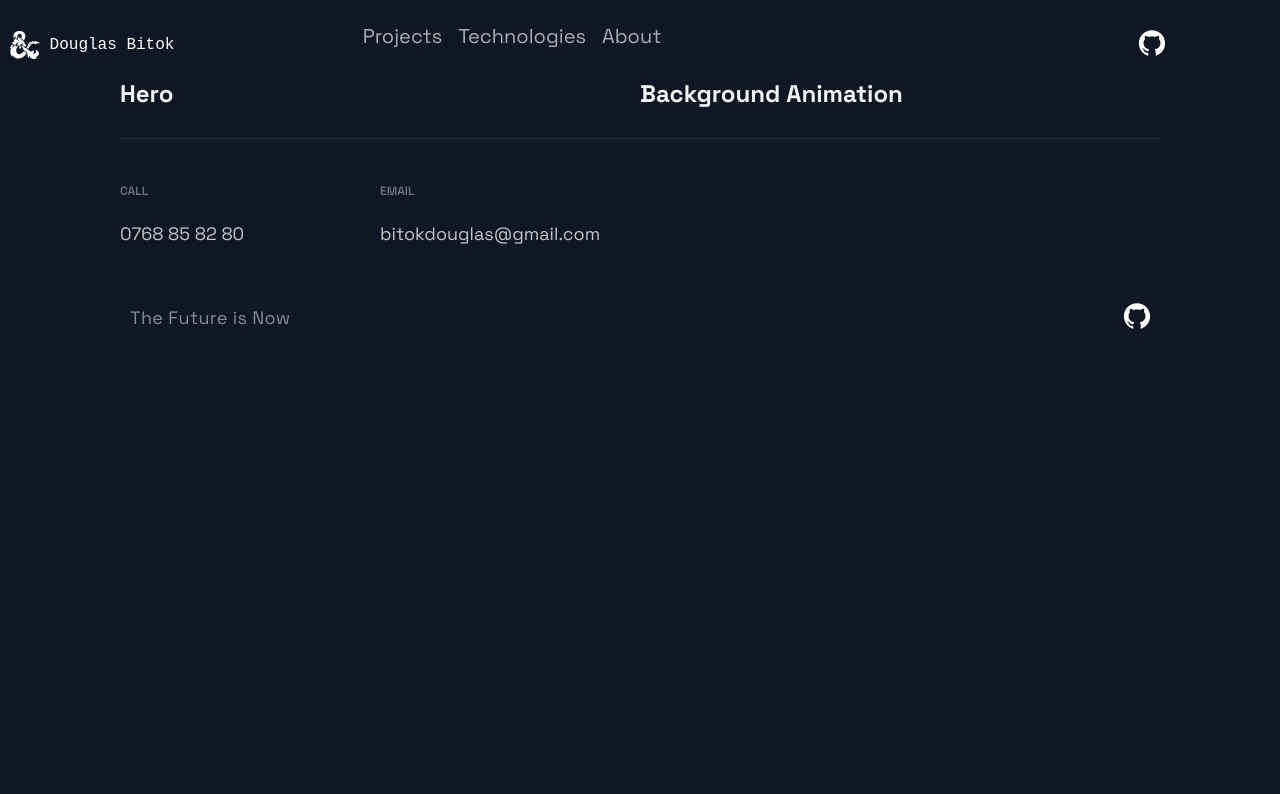
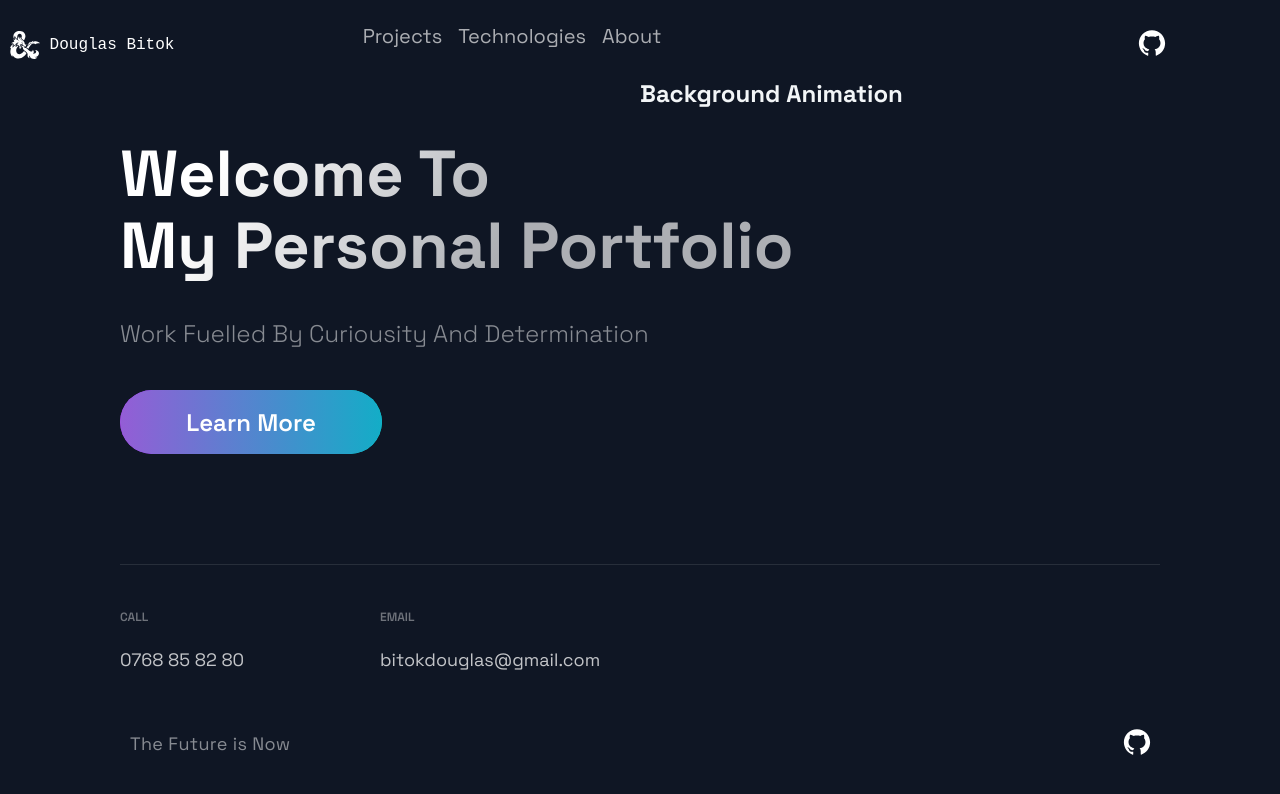
Before and after one commit to d-bitok/d-bitok, a Next.js app: page / in a window 1280 px wide. Shown: the top 794 px of the page. Built offline with nearby package versions, Linux system fonts and the light colour scheme.

Commit message:
Hero Section Complete

```diff
--- /dev/null
+++ b/src/components/Hero/Hero.js
@@ -0,0 +1,23 @@
+import React from "react";
+import { Section, SectionText, SectionTitle } from "../../styles/GlobalComponents";
+import { LeftSection } from "./HeroStyles";
+import Button from "../../styles/GlobalComponents/Button";
+
+export default function Hero (props) {
+    return (
+        <>
+            <Section row padding>
+                <LeftSection>
+                    <SectionTitle main center>
+                        Welcome To <br />
+                        My Personal Portfolio
+                    </SectionTitle>
+                    <SectionText>
+                        Work Fuelled By Curiousity And Determination
+                    </SectionText>
+                    <Button onClick={props.handleClick}>Learn More</Button>
+                </LeftSection>
+            </Section>
+        </>
+    )
+}
--- /dev/null
+++ b/src/components/Hero/HeroStyles.js
@@ -0,0 +1,19 @@
+import styled from "styled-components";
+
+export const LeftSection = styled.div`
+    width: 100%;
+
+    @media ${(props) => props.theme.breakpoints.sm} {
+        width: 80%;
+        display: flex;
+        flex-direction: column;
+        margin: 0 auto;
+    }
+
+    @media ${(props) => props.theme.breakpoints.md} {
+        width: 90%;
+        display: flex;
+        flex-direction: column;
+        margin: 0 auto;
+    }
+`;
--- a/src/pages/index.js
+++ b/src/pages/index.js
@@ -1,3 +1,4 @@
+import Hero from "../components/Hero/Hero"
 import { Layout } from "../layout/Layout"
 import { Section } from '../styles/GlobalComponents'
 
@@ -7,12 +8,9 @@
             {/* Header Section */}
             <Section grid>
                 {/* Hero */}
-                {/* <Hero /> */}
-                <h2>
-                    Hero
-                </h2>
+                <Hero />
+
                 {/* Background Animation */}
-                {/* <BgAnimation /> */}
                 <h2>
                     Background Animation
                 </h2>
--- a/src/styles/GlobalComponents/Button.js
+++ b/src/styles/GlobalComponents/Button.js
@@ -0,0 +1,14 @@
+import React from "react";
+
+import { ButtonBack, ButtonFront } from "./index";
+
+export default function Button(props) {
+    return (
+        <ButtonBack alt={props.alt} form={props.form} disabled={props.disabled}>
+            {props.children}
+            <ButtonFront alt={props.alt} onClick={props.onClick} disabled={props.disabled}>
+                {props.children}
+            </ButtonFront>
+        </ButtonBack>
+    )
+}
--- a/src/styles/GlobalComponents/index.js
+++ b/src/styles/GlobalComponents/index.js
@@ -23,16 +23,255 @@
         flex-direction: column;
     }
 `;
-export const SectionTitle = styled.h2``;
-export const SectionText = styled.p``;
-export const SectionDivider = styled.div``;
-export const SectionSubText = styled.p``;
+export const SectionTitle = styled.h2`
+    font-weight: 800;
+    font-size: ${(props) => props.main ? '65px' : '56px'};
+    line-height: ${(props) => props.main ? '72px' : '56px'};
+    width: max-content;
+    max-width: 100%;
+    background: linear-gradient(121.57deg, #FFFFFF 18.77%, rgba(255, 255, 255, 0.66) 60.15%);
+    -webkit-background-clip: text;
+    -webkit-text-fill-color: transparent;
+    margin-bottom: 16px;
+    padding: ${(props) => props.main ? '58px 0 16px' : '0'};
+
+    @media ${props => props.theme.breakpoints.md}{
+        font-size: ${(props) => props.main ? '56px' : '48px'};
+        line-height: ${(props) => props.main ? '56px' : '48px'};
+        margin-bottom: 12px;
+        padding: ${(props) => props.main ? '40px 0 12px' : '0'};
+    }
+
+    @media ${props => props.theme.breakpoints.sm}{
+        font-size: 32px;
+        line-height: 40px;
+        font-size: ${(props) => props.main ? '28px' : '32px'};
+        line-height: ${(props) => props.main ? '32px' : '40px'};
+        margin-bottom: 8px;
+        padding: ${(props) => props.main ? '16px 0 8px' : '0'};
+        max-width: 100%;
+    }
+`;
+export const SectionText = styled.p`
+    max-width: 800px;
+    font-size: 24px;
+    line-height: 40px;
+    font-weight: 300;
+    padding-bottom: 3.6rem;
+    color: rgba(255, 255, 255, 0.5);
+
+    @media ${(props) => props.theme.breakpoints.md} {
+        max-width: 670px;
+        font-size: 20px;
+        line-height: 32px;
+        padding-bottom: 24px;
+    }
+
+    @media ${(props) => props.theme.breakpoints.sm} {
+        font-size: 16px;
+        line-height: 24px;
+        padding-bottom: 16px;
+    }
+`;
+export const SectionDivider = styled.div`
+    width: 64px;
+    height: 6px;
+    border-radius: 10px;
+    background-color: #fff;
+    background: ${(props) => props.colorAlt ?
+    'linear-gradient(270deg, #F46737 0%, #945DD6 100%)' :
+    'linear-gradient(270deg, #13ADC7 0%, #945DD6 100%)'};
+
+    margin: ${(props) => props.divider ? "4rem 0" : "" };
+
+    @media ${(props) => props.theme.breakpoints.md} {
+        width: 48px;
+        height: 4px;
+    }
+
+    @media ${(props) => props.theme.breakpoints.sm} {
+        width: 32px;
+        height: 2px;
+    }
+`;
+export const SectionSubText = styled.p`
+    max-width: 800px;
+    font-weight: 300;
+    font-size: 18px;
+    line-height: 32px;
+    color: rgba(255, 255, 255, 0.75);
+
+    @media ${(props) => props.theme.breakpoints.md} {
+        max-width: 672px;
+        font-size: 16px;
+        line-height: 25px;
+    }
+
+    @media ${(props) => props.theme.breakpoints.sm} {
+        font-size: 14px;
+        line-height: 22px;
+    }
+`;
 
 // Buttons Styling
-export const SecondaryBtn = styled.button``;
-export const ButtonBack = styled.div``;
-export const ButtonFront = styled.button``;
+export const SecondaryBtn = styled.button`
+    color: #FFF;
+    background: none;
+    border: 1px solid rgba(255, 255, 255, 0.33);
+    box-sizing: border-box;
+    border-radius: 999px;
+    padding: 16px 24px;
+    font-weight: 600;
+    font-size: 18px;
+    line-height: 16px;
+    width: fit-content;
+    margin-top: 32px;
+    margin-bottom: 80px;
+    cursor: pointer;
+    transition: 0.4s ease;
+    &:focus {
+    outline: none;
+    }
+
+    &:hover {
+        color: #0f1624;
+        background: #fff;
+        border: 1px solid #fff;
+    }
+
+    &:active {
+        background: #e0e4eb;
+        border: 1px solid #304169;
+        box-shadow: inset 0px 2px 1px rgba(46, 49, 55, 0.15), inset 0px 0px 4px rgba(20, 20, 55, 0.3);
+    }
+
+    @media ${(props) => props.theme.breakpoints.md}{
+        margin-top: 24px;
+        margin-bottom: 64px;
+        padding: 16px 24px;
+        width: fit-content;
+        font-size: 20px;
+        line-height: 20px;
+    }
+
+    @media ${(props) => props.theme.breakpoints.sm} {
+        margin-top: 16px;
+        margin-bottom: 40px;
+        padding: 8px 16px;
+        width: 100%;
+        font-size: 14px;
+        line-height: 16px;
+    }
+`;
+export const ButtonBack = styled.div`
+    width: ${({ alt }) => alt ? '150px' : '262px'};
+    height: ${({ alt }) => alt ? '52px' : '64px'};
+    border-radius: 50px;
+    font-size: ${({ alt }) => alt ? '20px' : '24px'};
+    font-weight: 600;
+    display: flex;
+    align-items: center;
+    justify-content: center;
+    margin: ${({ alt, form }) => (alt || form) ? '0' : '0 0 80px'};
+    color: #fff;
+    background: ${({ alt }) => alt ? 'linear-gradient(270deg, #ff622e 0%, #B133FF 100%)' : 'linear-gradient(270deg, #00DBD8 0%, #B133FF 100%)'};
+    cursor: pointer;
+    transition: 0.5s ease;
+    position: relative;
+    overflow: hidden;
+    opacity: ${({ disabled }) => disabled ? '.5' : '1'};
+
+    @media ${(props) => props.theme.breakpoints.md} {
+        width: ${({ alt }) => alt ? '150px' : '184px'};
+        height: ${({ alt }) => alt ? '52px' : '48px'};
+        font-size: ${({ alt }) => alt ? '20px' : '16px'};
+        margin-bottom: ${({ alt }) => alt ? '0' : '64px'};
+    }
+
+    @media ${(props) => props.theme.breakpoints.sm} {
+        width: 100%;
+        height: 32px;
+        font-size: 14px;
+        margin-bottom: ${({ alt }) => alt ? '0' : '32px'};
+    }
+`;
+export const ButtonFront = styled.button`
+    border: none;
+    border-radius: 50px;
+    color: #fff;
+    display: flex;
+    position: absolute;
+    top: 0;
+    left: 0;
+    width: 100%;
+    height: 100%;
+    background: ${({ alt }) => alt ? 'linear-gradient(270deg, #F46737 0%, #945DD6 100%)' : 'linear-gradient(270deg, #13ADC7 0%, #945DD6 100%)'};
+    opacity: ${({ disabled }) => disabled ? '.5' : '1'};
+    transition: .4s ease;
+    font-size: ${({ alt }) => alt ? '20px' : '24px'};
+    font-weight: 600;
+    align-items: center;
+    justify-content: center;
+    cursor: pointer;
+    box-shadow: ${({ disabled }) => disabled ? 'inset 0px 2px 1px rgba(46, 49, 55, 0.15), inset 0px 0px 4px rgba(20, 20, 55, 0.3)' : 'none'};
+
+    &:hover {
+        opacity: 0;
+    }
+    &:focus {
+        outline: none;
+    }
+    &:active {
+        opacity: 1;
+        box-shadow: inset 0px 2px 1px rgba(46, 49, 55, 0.15), inset 0px 0px 4px rgba(20, 20, 55, 0.3);
+    }
+
+    &:disabled{
+        background: linear-gradient(270deg, #00DBD8 0%, #B133FF 100%);
+        opacity: 0.5;
+        box-shadow: inset 0px 2px 1px rgba(46, 49, 55, 0.15), inset 0px 0px 4px rgba(20, 20, 55, 0.3);
+    }
+
+    @media ${(props) => props.theme.breakpoints.md} {
+        font-size: ${({ alt }) => alt ? '20px' : '16px'};
+    }
+
+    @media ${(props) => props.theme.breakpoints.sm} {
+        font-size: 14px;
+    }
+`;
 
 // Links Styling
-export const LinkContainer = styled.div``;
-export const LinkIconImg = styled.div``;
+export const LinkContainer = styled.div`
+    margin-left: ${({ large }) => large ? '24px' : '16px'};
+    transition: 0.3s ease;
+    justify-content: center;
+    border-radius: 50px;
+    padding: 8px;
+
+    &:hover {
+        background-color: #212d45;
+        transform: scale(1.2);
+        cursor: pointer;
+    }
+
+    @media ${(props) => props.theme.breakpoints.md} {
+        margin-left: ${({ large }) => large ? '16px' : '8px'};
+    }
+
+    @media ${(props) => props.theme.breakpoints.sm} {
+        margin-left: ${({ large }) => large ? '0' : '8px'};
+    }
+`;
+export const LinkIconImg = styled.div`
+    display: flex;
+    height: ${({ large }) => large ? '32px' : '24px'};
+
+    @media ${(props) => props.theme.breakpoints.md} {
+        height: ${({ nav }) => nav ? '16px' : '24px'};
+    }
+
+    @media ${(props) => props.theme.breakpoints.sm} {
+        height: ${({ large }) => large ? '32px' : '16px'};
+    }
+`;
```
